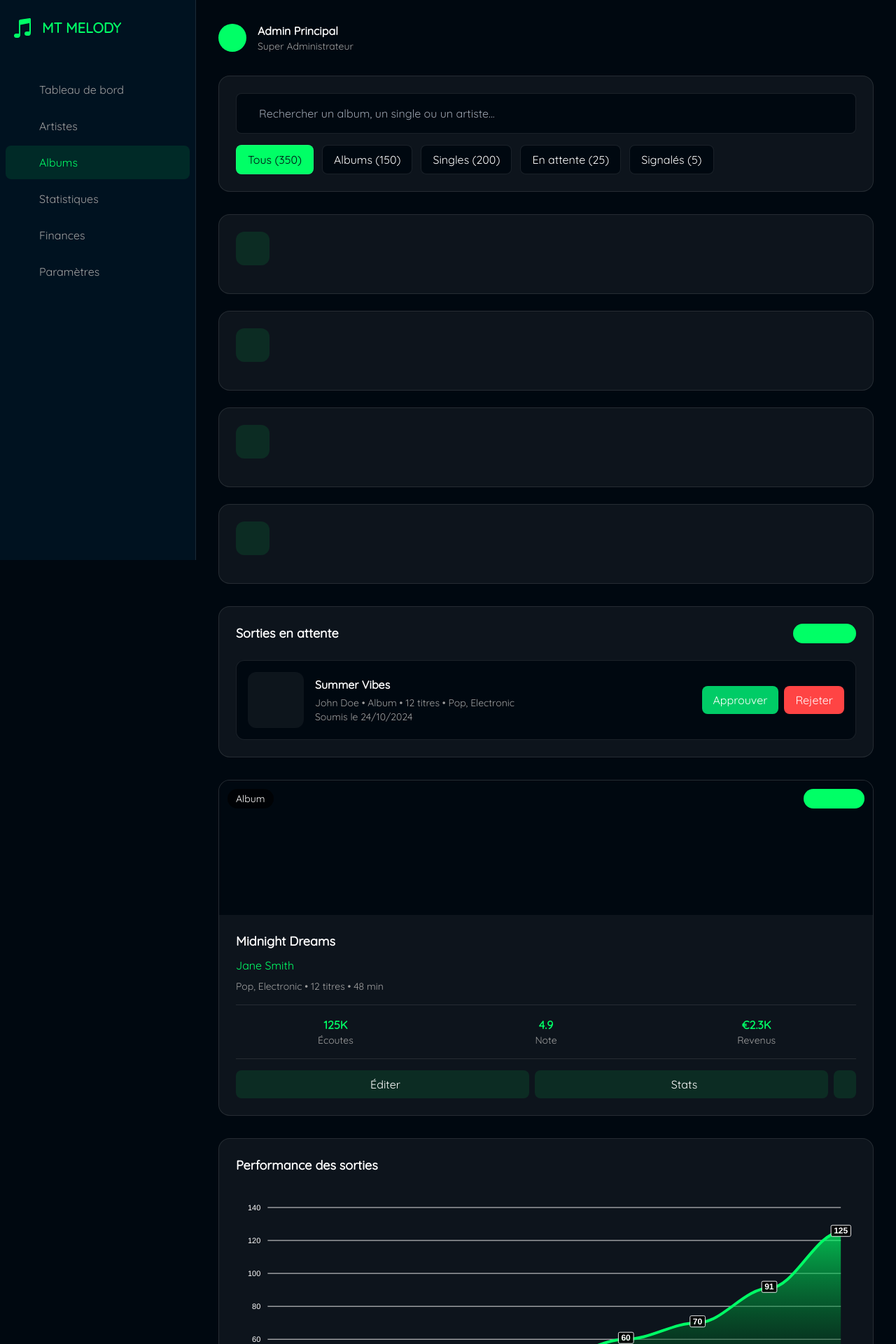
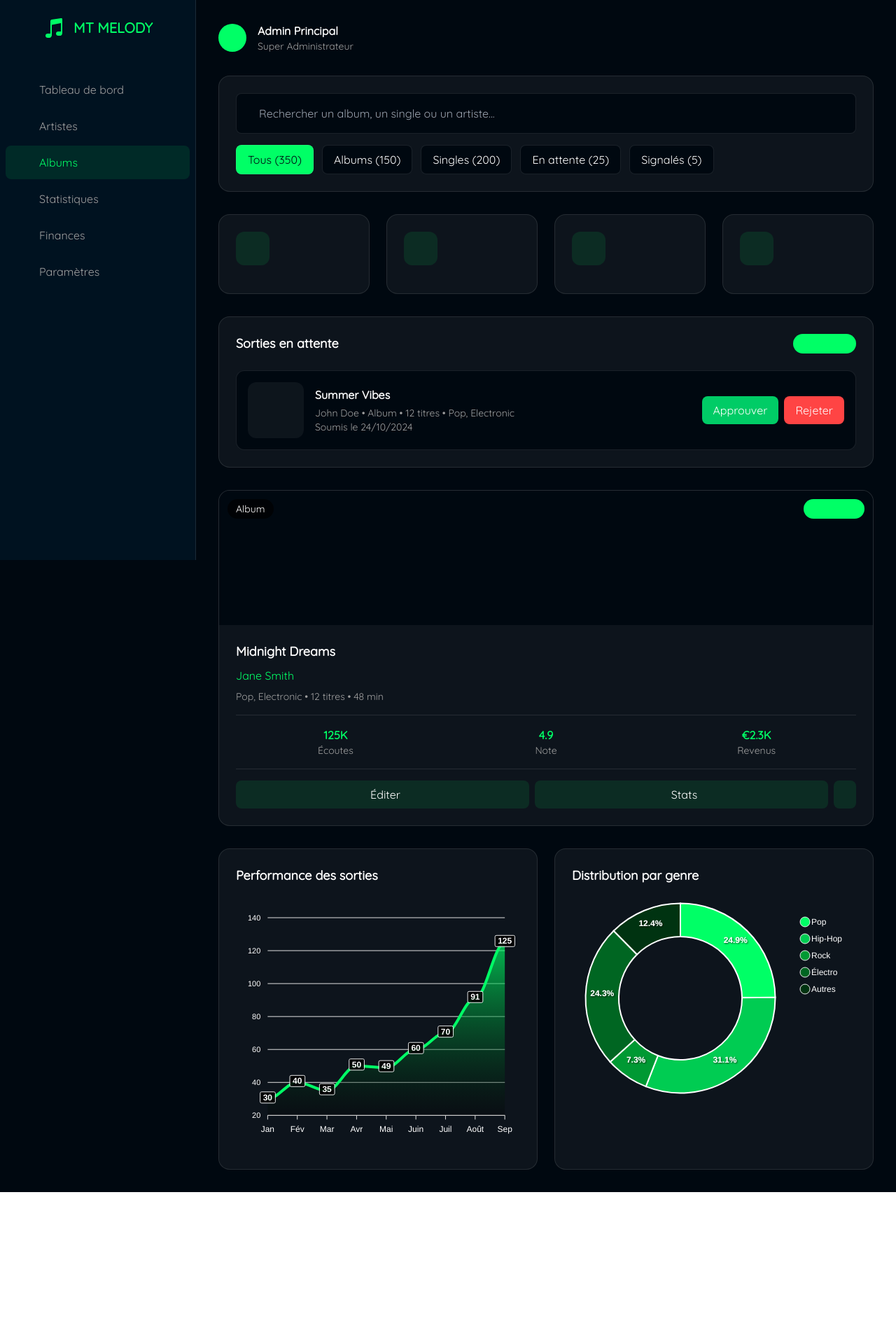
Before and after one commit to ValentinRndn/mt-melody, a Vue app: page /adminAlbums in a window 1280 px wide. Shown: the top 1920 px of the page at 70% size. After the commit the page ends 1703 px from the top, so only its background shows below. Built offline with nearby package versions, Linux system fonts and the light colour scheme.

Commit message:
Refactor grid layout in various components

```diff
--- a/frontend/src/components/AdminHome/StatsGrid.vue
+++ b/frontend/src/components/AdminHome/StatsGrid.vue
@@ -1,5 +1,5 @@
 <template>
-    <div class="grid grid-cols-1 md:grid-cols-2 lg:grid-cols-4 gap-6 mb-8">
+    <div class="grid grid-cols-4 md:grid-cols-2 lg:grid-cols-3 sm:grid-cols-1 gap-6 mb-8">
       <div
         v-for="stat in stats"
         :key="stat.id"
--- a/frontend/src/components/Navbar.vue
+++ b/frontend/src/components/Navbar.vue
@@ -8,8 +8,8 @@
     ]"
   >
     <!-- Logo Section -->
-    <div class="px-4 py-6">
-      <div class="flex items-center gap-3">
+    <div class="px-4 py-6 ">
+      <div class="flex items-center gap-3 justify-center">
         <svg
           xmlns="http://www.w3.org/2000/svg"
           class="text-primary w-8 h-8"
--- a/frontend/src/components/albums/ChartsSection.vue
+++ b/frontend/src/components/albums/ChartsSection.vue
@@ -1,5 +1,5 @@
 <template>
-    <div class="grid grid-cols-1 lg:grid-cols-3 gap-6">
+    <div class="grid grid-cols-2 sm:grid-cols-1 gap-6">
       <div class="lg:col-span-2 bg-card-bg rounded-2xl p-6 border border-border">
         <h3 class="text-lg font-semibold mb-4">Performance des sorties</h3>
         <div id="releasesChart"></div>
--- a/frontend/src/components/albums/StatsOverview.vue
+++ b/frontend/src/components/albums/StatsOverview.vue
@@ -1,5 +1,5 @@
 <template>
-    <div class="grid grid-cols-1 md:grid-cols-2 lg:grid-cols-4 gap-6 mb-8">
+    <div class="grid grid-cols-4 md:grid-cols-2 lg:grid-cols-3 sm:grid-col-1 gap-6 mb-8">
       <div
         v-for="stat in stats"
         :key="stat.id"
--- a/frontend/src/components/finance/ChartsSection.vue
+++ b/frontend/src/components/finance/ChartsSection.vue
@@ -1,6 +1,6 @@
 <!-- components/finance/ChartsSection.vue -->
 <template>
-    <div class="grid grid-cols-1 lg:grid-cols-2 gap-6 mb-8">
+    <div class="grid grid-cols-2 sm:grid-cols-1 gap-6 mb-8">
       <div
         v-for="chart in charts"
         :key="chart.id"
--- a/frontend/src/components/finance/FinanceOverview.vue
+++ b/frontend/src/components/finance/FinanceOverview.vue
@@ -1,6 +1,6 @@
 <!-- components/finance/FinanceOverview.vue -->
 <template>
-    <div class="grid grid-cols-1 md:grid-cols-2 lg:grid-cols-4 gap-6 mb-8">
+    <div class="grid grid-cols-4 md:grid-cols-2 lg:grid-cols-3  sm:grid-cols-1 gap-6 mb-8">
       <div
         v-for="card in financeCards"
         :key="card.id"
--- a/frontend/src/components/stats/ChartsGrid.vue
+++ b/frontend/src/components/stats/ChartsGrid.vue
@@ -1,6 +1,6 @@
 <!-- components/stats/ChartsGrid.vue -->
 <template>
-    <div class="grid grid-cols-1 lg:grid-cols-2 gap-6 mb-8">
+    <div class="grid grid-cols-2 sm:grid-cols-1 gap-6 mb-8">
       <div
         v-for="chart in charts"
         :key="chart.id"
--- a/frontend/src/components/stats/StatsOverview.vue
+++ b/frontend/src/components/stats/StatsOverview.vue
@@ -1,6 +1,6 @@
 <!-- components/stats/StatsOverview.vue -->
 <template>
-    <div class="grid grid-cols-1 md:grid-cols-2 lg:grid-cols-4 gap-6 mb-8">
+    <div class="grid grid-cols-4 md:grid-cols-2 lg:grid-cols-3 sm:grid-cols-1 gap-6 mb-8">
       <div
         v-for="stat in stats"
         :key="stat.id"
```
